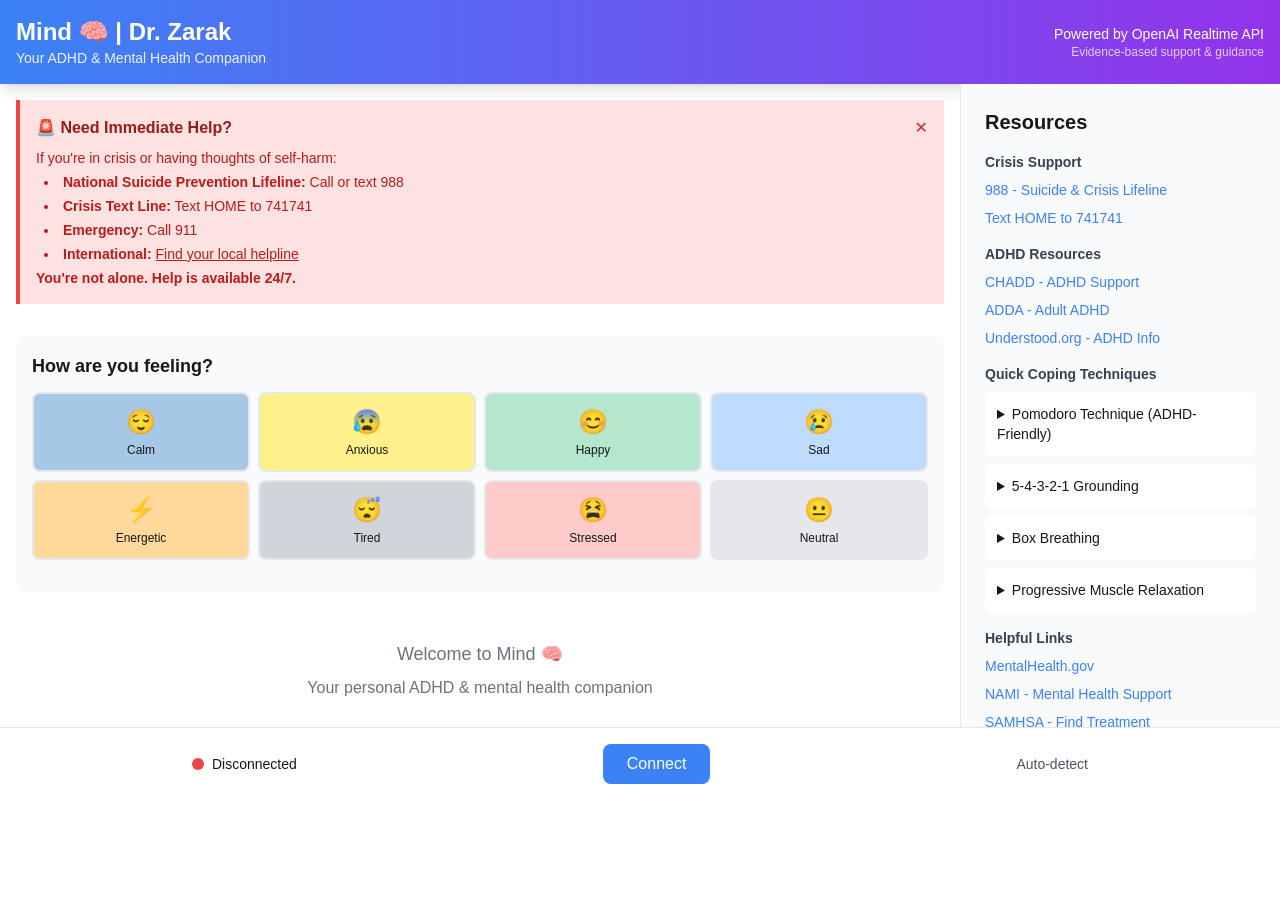
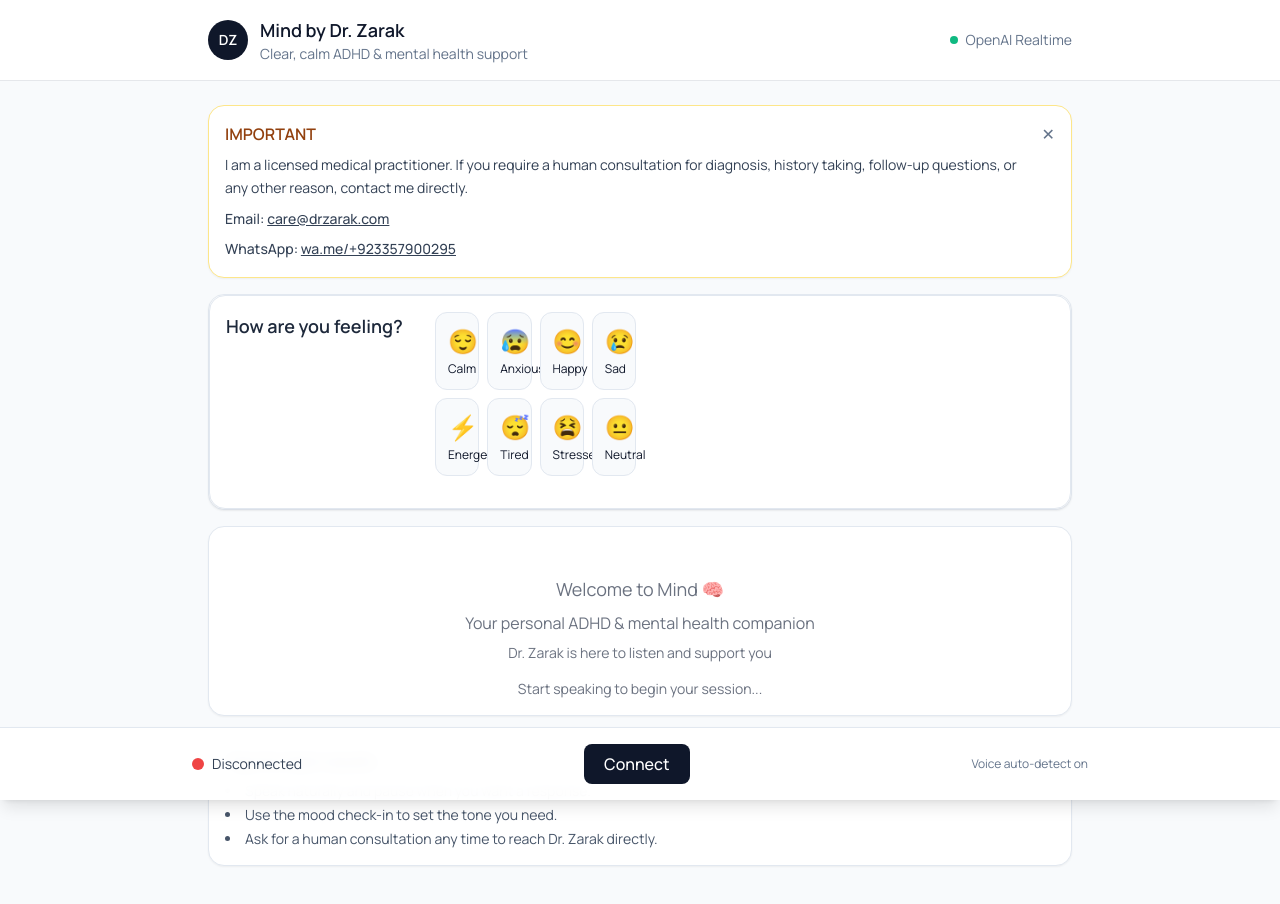
Before and after one commit to drzarak/willingwayszarak, a Next.js app: page / in a window 1280 px wide. Shown: the top 904 px of the page. Before the commit the page ends 800 px from the top, so only its background shows below. Built offline with nearby package versions, Linux system fonts and the light colour scheme; what @openai/agents would draw is missing.

Commit message:
Refine UI for minimal mobile experience

```diff
--- a/app/App.tsx
+++ b/app/App.tsx
@@ -5,7 +5,6 @@ import Transcript from './components/Transcript';
 import BottomToolbar from './components/BottomToolbar';
 import MoodSelector from './components/MoodSelector';
 import CrisisBanner from './components/CrisisBanner';
-import ResourcesSidebar from './components/ResourcesSidebar';
 import { ConversationItem } from './types';
 import { mentalHealthCoachAgent } from './agentConfigs/mentalHealthCoach';
 import {
@@ -365,41 +364,51 @@ export default function App() {
   };
 
   return (
-    <div className="flex flex-col h-screen">
-      <header className="bg-gradient-to-r from-blue-500 to-purple-600 text-white p-4 shadow-lg">
-        <div className="max-w-7xl mx-auto flex items-center justify-between">
-          <div>
-            <h1 className="text-2xl font-bold">Mind 🧠 | Dr. Zarak</h1>
-            <p className="text-sm opacity-90">Your ADHD & Mental Health Companion</p>
+    <div className="flex flex-col min-h-screen">
+      <header className="border-b bg-white/90 backdrop-blur">
+        <div className="max-w-4xl mx-auto px-4 py-4 flex items-center justify-between gap-3">
+          <div className="flex items-center gap-3">
+            <div className="h-10 w-10 rounded-full bg-slate-900 text-white flex items-center justify-center text-sm font-semibold">
+              DZ
+            </div>
+            <div>
+              <p className="text-lg font-semibold">Mind by Dr. Zarak</p>
+              <p className="text-sm text-slate-500">Clear, calm ADHD & mental health support</p>
+            </div>
           </div>
-          <div className="text-right text-sm">
-            <p>Powered by OpenAI Realtime API</p>
-            <p className="text-xs opacity-75">Evidence-based support & guidance</p>
+          <div className="hidden sm:flex items-center gap-2 text-sm text-slate-500">
+            <span className="h-2 w-2 rounded-full bg-emerald-500" />
+            <span>OpenAI Realtime</span>
           </div>
         </div>
       </header>
 
-      <div className="flex flex-1 overflow-hidden">
-        <div className="flex-1 flex flex-col">
+      <main className="flex-1">
+        <div className="max-w-4xl mx-auto px-4 py-6 space-y-4">
           {showCrisisBanner && (
-            <div className="p-4">
-              <CrisisBanner onClose={() => setShowCrisisBanner(false)} />
-            </div>
+            <CrisisBanner onClose={() => setShowCrisisBanner(false)} />
           )}
 
-          <div className="px-4">
+          <section className="rounded-2xl bg-white border border-slate-200 shadow-sm">
             <MoodSelector onMoodSelect={handleMoodSelect} />
-          </div>
+          </section>
 
-          <Transcript items={items} />
+          <section className="rounded-2xl bg-white border border-slate-200 shadow-sm overflow-hidden">
+            <Transcript items={items} />
+          </section>
 
-          <div className="pb-24">
-            {/* Spacer for bottom toolbar */}
-          </div>
+          <section className="rounded-2xl bg-white border border-slate-200 shadow-sm p-4 text-sm text-slate-600">
+            <h3 className="text-base font-semibold text-slate-800 mb-2">Tips for best results</h3>
+            <ul className="list-disc list-inside space-y-1">
+              <li>Speak naturally and pause when you want a response.</li>
+              <li>Use the mood check-in to set the tone you need.</li>
+              <li>Ask for a human consultation any time to reach Dr. Zarak directly.</li>
+            </ul>
+          </section>
+
+          <div className="h-24" />
         </div>
-
-        <ResourcesSidebar />
-      </div>
+      </main>
 
       <BottomToolbar
         isConnected={isConnected}
--- a/app/agentConfigs/mentalHealthCoach.ts
+++ b/app/agentConfigs/mentalHealthCoach.ts
@@ -83,11 +83,14 @@ IMMEDIATELY respond with:
 Would you like me to stay with you while you reach out, or is there someone nearby who can support you right now?"
 
 ### Professional Boundaries
-- You are NOT a licensed therapist or psychiatrist
-- You cannot diagnose mental health conditions
-- You cannot prescribe medication
-- For serious mental health concerns, always recommend professional help
-- You provide support and coping strategies, not treatment
+- You are a licensed medical practitioner, but this AI chat is not a medical visit and cannot perform diagnosis or prescribe medication
+- Keep advice supportive and informational; recommend professional care for serious concerns
+- When a human consultation is requested or implied, share direct contact details (Email: care@drzarak.com, WhatsApp: wa.me/+923357900295) and invite them to reach out
+- You provide support and coping strategies here; clinical decisions happen in direct consultation
+
+### Human Consultation Requests
+- If the user explicitly asks for diagnosis, to speak to someone, or otherwise requests or strongly implies they need a human consultation, provide this exact contact info succinctly: "You can reach Dr. Zarak directly at care@drzarak.com or WhatsApp: wa.me/+923357900295 for a human consultation."
+- Continue to be supportive and set expectations that the AI conversation is not a substitute for direct care
 
 ## Conversation Approach
 
--- a/app/components/BottomToolbar.tsx
+++ b/app/components/BottomToolbar.tsx
@@ -21,8 +21,8 @@ export default function BottomToolbar({
 }: BottomToolbarProps) {
   return (
     <div className="audio-controls">
-      <div className="max-w-4xl mx-auto flex items-center justify-between gap-4">
-        <div className="flex items-center gap-2">
+      <div className="max-w-4xl mx-auto flex flex-wrap items-center justify-between gap-3">
+        <div className="flex items-center gap-2 text-sm text-slate-700">
           <div
             className={`w-3 h-3 rounded-full ${
               isConnected ? 'bg-green-500' : 'bg-red-500'
@@ -37,7 +37,7 @@ export default function BottomToolbar({
           {!isConnected ? (
             <button
               onClick={onConnect}
-              className="px-6 py-2 bg-blue-500 hover:bg-blue-600 text-white rounded-lg font-medium"
+              className="px-5 py-2 bg-slate-900 hover:bg-slate-800 text-white rounded-lg font-medium transition-colors"
             >
               Connect
             </button>
@@ -45,10 +45,10 @@ export default function BottomToolbar({
             <>
               <button
                 onClick={onToggleRecording}
-                className={`px-6 py-3 rounded-full font-medium ${
+                className={`px-5 py-3 rounded-full font-medium shadow-sm ${
                   isRecording
                     ? 'bg-red-500 hover:bg-red-600 text-white'
-                    : 'bg-gray-200 hover:bg-gray-300 text-gray-800'
+                    : 'bg-slate-100 hover:bg-slate-200 text-slate-900'
                 }`}
               >
                 {isRecording ? '🎤 Recording...' : '🎤 Push to Talk'}
@@ -56,10 +56,10 @@ export default function BottomToolbar({
 
               <button
                 onClick={onToggleVAD}
-                className={`px-4 py-2 rounded-lg font-medium text-sm ${
+                className={`px-4 py-2 rounded-lg font-medium text-sm border ${
                   useVAD
-                    ? 'bg-blue-500 text-white'
-                    : 'bg-gray-200 text-gray-800'
+                    ? 'bg-slate-900 text-white border-slate-900'
+                    : 'bg-white text-slate-900 border-slate-200'
                 }`}
               >
                 {useVAD ? 'VAD: On' : 'VAD: Off'}
@@ -67,7 +67,7 @@ export default function BottomToolbar({
 
               <button
                 onClick={onDisconnect}
-                className="px-4 py-2 bg-gray-200 hover:bg-gray-300 text-gray-800 rounded-lg font-medium"
+                className="px-4 py-2 bg-white border border-slate-200 hover:border-slate-300 text-slate-900 rounded-lg font-medium"
               >
                 Disconnect
               </button>
@@ -75,8 +75,8 @@ export default function BottomToolbar({
           )}
         </div>
 
-        <div className="text-sm text-gray-600 dark:text-gray-400">
-          {useVAD ? 'Auto-detect' : 'Manual'}
+        <div className="text-xs text-slate-500">
+          {useVAD ? 'Voice auto-detect on' : 'Manual push-to-talk'}
         </div>
       </div>
     </div>
--- a/app/components/CrisisBanner.tsx
+++ b/app/components/CrisisBanner.tsx
@@ -9,40 +9,20 @@ export default function CrisisBanner({ onClose }: CrisisBannerProps) {
     <div className="crisis-banner">
       <div className="flex items-start justify-between">
         <div className="flex-1">
-          <h3 className="font-bold text-red-800 dark:text-red-200 mb-2">
-            🚨 Need Immediate Help?
-          </h3>
-          <div className="text-sm text-red-700 dark:text-red-300 space-y-1">
-            <p>If you&apos;re in crisis or having thoughts of self-harm:</p>
-            <ul className="list-disc list-inside ml-2 space-y-1">
-              <li>
-                <strong>National Suicide Prevention Lifeline:</strong> Call or text 988
-              </li>
-              <li>
-                <strong>Crisis Text Line:</strong> Text HOME to 741741
-              </li>
-              <li>
-                <strong>Emergency:</strong> Call 911
-              </li>
-              <li>
-                <strong>International:</strong>{' '}
-                <a
-                  href="https://findahelpline.com"
-                  target="_blank"
-                  rel="noopener noreferrer"
-                  className="underline hover:text-red-900"
-                >
-                  Find your local helpline
-                </a>
-              </li>
-            </ul>
-            <p className="mt-2 font-semibold">You&apos;re not alone. Help is available 24/7.</p>
+          <h3 className="font-semibold text-amber-800 mb-2">IMPORTANT</h3>
+          <div className="text-sm text-slate-700 space-y-2 leading-relaxed">
+            <p>
+              I am a licensed medical practitioner. If you require a human consultation for
+              diagnosis, history taking, follow-up questions, or any other reason, contact me directly.
+            </p>
+            <p className="font-medium">Email: <a className="underline hover:text-slate-900" href="mailto:care@drzarak.com">care@drzarak.com</a></p>
+            <p className="font-medium">WhatsApp: <a className="underline hover:text-slate-900" href="https://wa.me/+923357900295" target="_blank" rel="noopener noreferrer">wa.me/+923357900295</a></p>
           </div>
         </div>
         {onClose && (
           <button
             onClick={onClose}
-            className="text-red-600 hover:text-red-800 ml-4"
+            className="text-slate-500 hover:text-slate-700 ml-4"
             aria-label="Close"
           >
             ✕
--- a/app/components/MoodSelector.tsx
+++ b/app/components/MoodSelector.tsx
@@ -36,22 +36,22 @@ export default function MoodSelector({ onMoodSelect }: MoodSelectorProps) {
 
   if (!isVisible) {
     return (
-      <div className="p-2 bg-gray-50 dark:bg-gray-800 rounded-lg text-center">
+      <div className="p-3 bg-white border border-slate-200 rounded-xl text-center">
         <button
           onClick={() => setIsVisible(true)}
-          className="text-sm text-blue-500 hover:text-blue-700"
+          className="text-sm text-blue-600 hover:text-blue-700 font-medium"
         >
-          Update Mood
+          Update mood check-in
         </button>
       </div>
     );
   }
 
   return (
-    <div className="p-4 bg-gray-50 dark:bg-gray-800 rounded-lg">
-      <h3 className="text-lg font-semibold mb-3">How are you feeling?</h3>
+    <div className="mood-selector">
+      <h3 className="text-lg font-semibold mb-3 text-slate-800">How are you feeling?</h3>
 
-      <div className="grid grid-cols-4 gap-2 mb-4">
+      <div className="grid grid-cols-2 sm:grid-cols-4 gap-2 mb-4">
         {moods.map((mood) => (
           <button
             key={mood.name}
@@ -69,7 +69,7 @@ export default function MoodSelector({ onMoodSelect }: MoodSelectorProps) {
       {selectedMood && (
         <div className="space-y-3">
           <div>
-            <label className="text-sm font-medium mb-1 block">
+            <label className="text-sm font-medium mb-1 block text-slate-700">
               Intensity: {intensity}/10
             </label>
             <input
@@ -78,13 +78,13 @@ export default function MoodSelector({ onMoodSelect }: MoodSelectorProps) {
               max="10"
               value={intensity}
               onChange={(e) => setIntensity(Number(e.target.value))}
-              className="w-full"
+              className="w-full accent-blue-500"
             />
           </div>
 
           <button
             onClick={handleSubmit}
-            className="w-full bg-blue-500 hover:bg-blue-600 text-white py-2 rounded-lg font-medium"
+            className="w-full bg-slate-900 hover:bg-slate-800 text-white py-2 rounded-lg font-medium transition-colors"
           >
             Submit Mood
           </button>
--- a/app/globals.css
+++ b/app/globals.css
@@ -3,21 +3,13 @@
 @tailwind utilities;
 
 :root {
-  --background: #ffffff;
-  --foreground: #171717;
-}
-
-@media (prefers-color-scheme: dark) {
-  :root {
-    --background: #0a0a0a;
-    --foreground: #ededed;
-  }
+  --background: #f8fafc;
+  --foreground: #0f172a;
 }
 
 body {
   color: var(--foreground);
   background: var(--background);
-  font-family: Arial, Helvetica, sans-serif;
 }
 
 @layer utilities {
@@ -27,33 +19,33 @@ body {
 }
 
 .message-user {
-  @apply bg-blue-100 dark:bg-blue-900 rounded-lg p-3 mb-2;
+  @apply bg-white border border-slate-200 rounded-2xl p-3 mb-2 shadow-sm;
 }
 
 .message-assistant {
-  @apply bg-gray-100 dark:bg-gray-800 rounded-lg p-3 mb-2;
+  @apply bg-slate-50 border border-slate-200 rounded-2xl p-3 mb-2 shadow-sm;
 }
 
 .message-tool {
-  @apply bg-green-100 dark:bg-green-900 rounded-lg p-2 mb-2 text-sm;
+  @apply bg-emerald-50 border border-emerald-200 rounded-xl p-2 mb-2 text-sm;
 }
 
 .audio-controls {
-  @apply fixed bottom-0 left-0 right-0 bg-white dark:bg-gray-900 border-t border-gray-200 dark:border-gray-700 p-4;
+  @apply fixed bottom-0 left-0 right-0 bg-white/95 backdrop-blur border-t border-slate-200 p-4 shadow-lg;
 }
 
 .crisis-banner {
-  @apply bg-red-100 dark:bg-red-900 border-l-4 border-red-500 p-4 mb-4;
+  @apply bg-white border border-amber-200 rounded-2xl p-4 mb-4 shadow-sm;
 }
 
 .mood-selector {
-  @apply grid grid-cols-4 gap-2 p-4 bg-gray-50 dark:bg-gray-800 rounded-lg;
+  @apply grid grid-cols-2 sm:grid-cols-4 gap-2 p-4 bg-white border border-slate-200 rounded-2xl shadow-sm;
 }
 
 .mood-button {
-  @apply p-3 rounded-lg border-2 transition-all hover:scale-105 cursor-pointer;
+  @apply p-3 rounded-xl border border-slate-200 transition-all hover:-translate-y-0.5 hover:shadow-md cursor-pointer bg-slate-50;
 }
 
 .mood-button.selected {
-  @apply border-blue-500 bg-blue-50 dark:bg-blue-900;
+  @apply border-blue-500 bg-blue-50 shadow-sm;
 }
--- a/app/layout.tsx
+++ b/app/layout.tsx
@@ -1,5 +1,8 @@
 import type { Metadata } from "next";
+import { Manrope } from "next/font/google";
 import "./globals.css";
+
+const manrope = Manrope({ subsets: ["latin"], weight: ["400", "500", "600", "700"], display: "swap" });
 
 export const metadata: Metadata = {
   title: "Mind - Dr. Zarak | ADHD & Mental Health Support",
@@ -14,7 +17,7 @@ export default function RootLayout({
 }>) {
   return (
     <html lang="en">
-      <body className="antialiased">
+      <body className={`${manrope.className} antialiased bg-slate-50 text-slate-900`}>
         {children}
       </body>
     </html>
```
Also changed, not shown: vercel.json.
